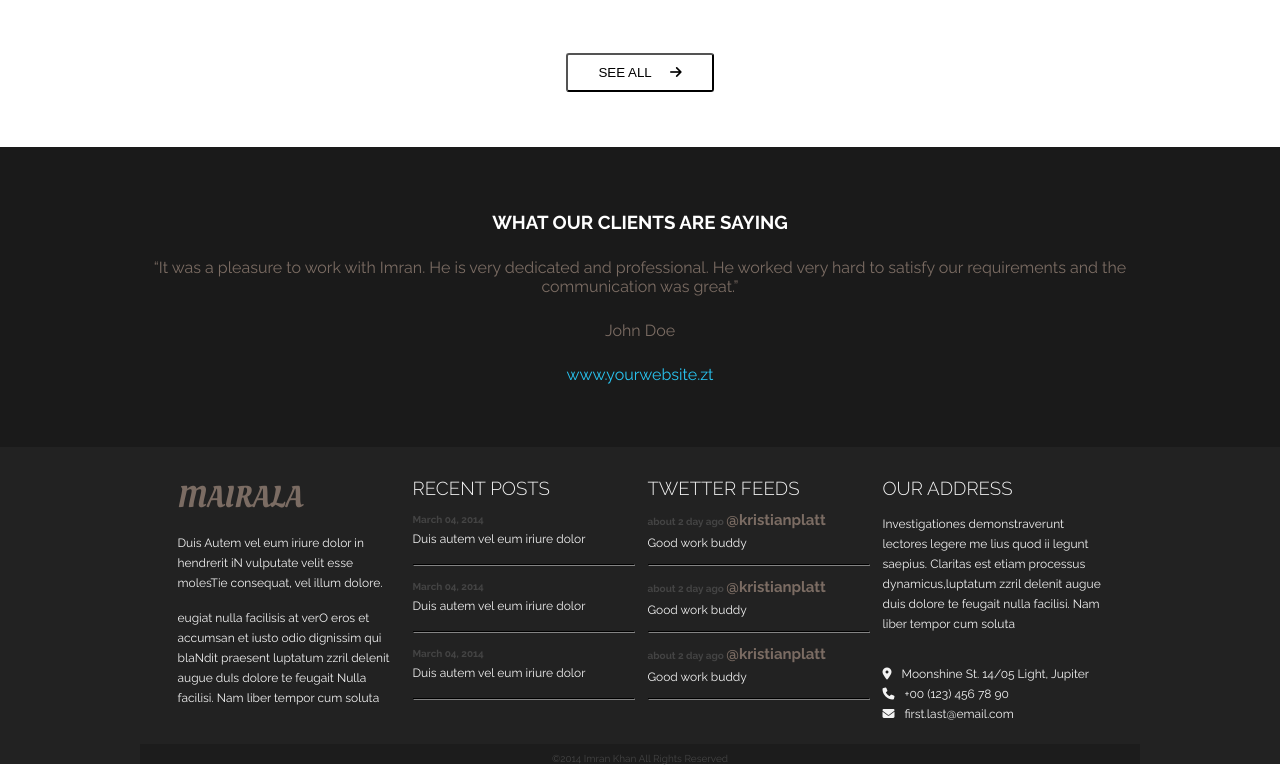
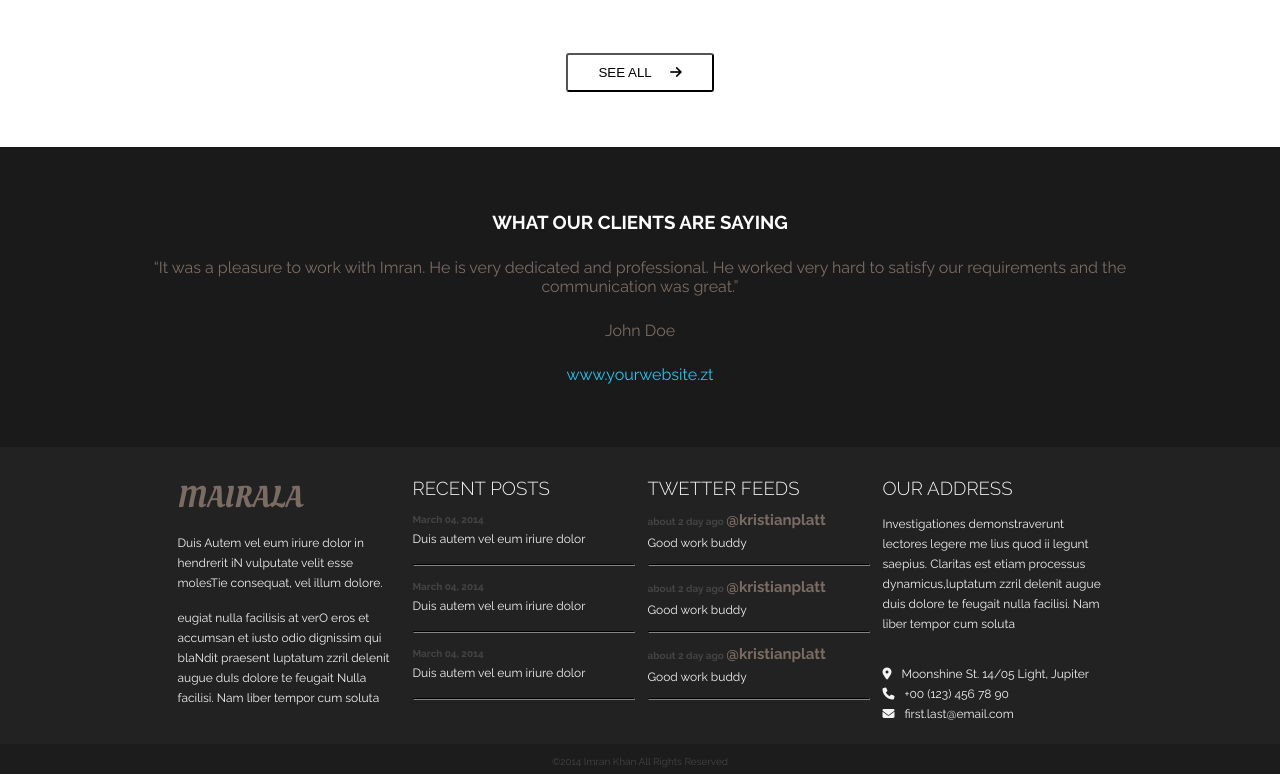
Before and after one commit to AntoninRz/Test-integ, a plain HTML site: page index.html in a window 1280 px wide. Shown: the part 3612-4386 px from the top of the page. Drawn offline with Linux system fonts and the light colour scheme; a script that the page names is missing.

Commit message:
Modification du footer. Mettre le copyright en dehors du footer

```diff
--- a/index.html
+++ b/index.html
@@ -109,6 +109,7 @@
         </div>
      </section>
 
+     <!-- Skills -->
      <section id="skills">
         <div class="container">
             <h3>Our skills</h3>
@@ -137,6 +138,7 @@
         </div>
      </section>
 
+     <!-- projects -->
      <section id="projects">
         <div class="container">
             <div class="intro">
@@ -313,10 +315,10 @@
                     </div>
                 </div>
             </div>
-            <div class="copyright">
-               <p>©2014 Imran Khan All Rights Reserved</p>
-            </div>
         </div>
-     </footer>
+    </footer>
+    <div class="copyright">
+       <p>©2014 Imran Khan All Rights Reserved</p>
+    </div>
 </body>
 </html>
--- a/style.css
+++ b/style.css
@@ -649,7 +649,10 @@ footer .contact p span {
 .copyright {
     background-color: #1c1c1c;
     width: 100%;
-    height: 20px;
+    height: 30px;
+    display: flex;
+    align-items: center;
+    justify-content: center;
 }
 .copyright p {
     padding-top: 5px;
```
